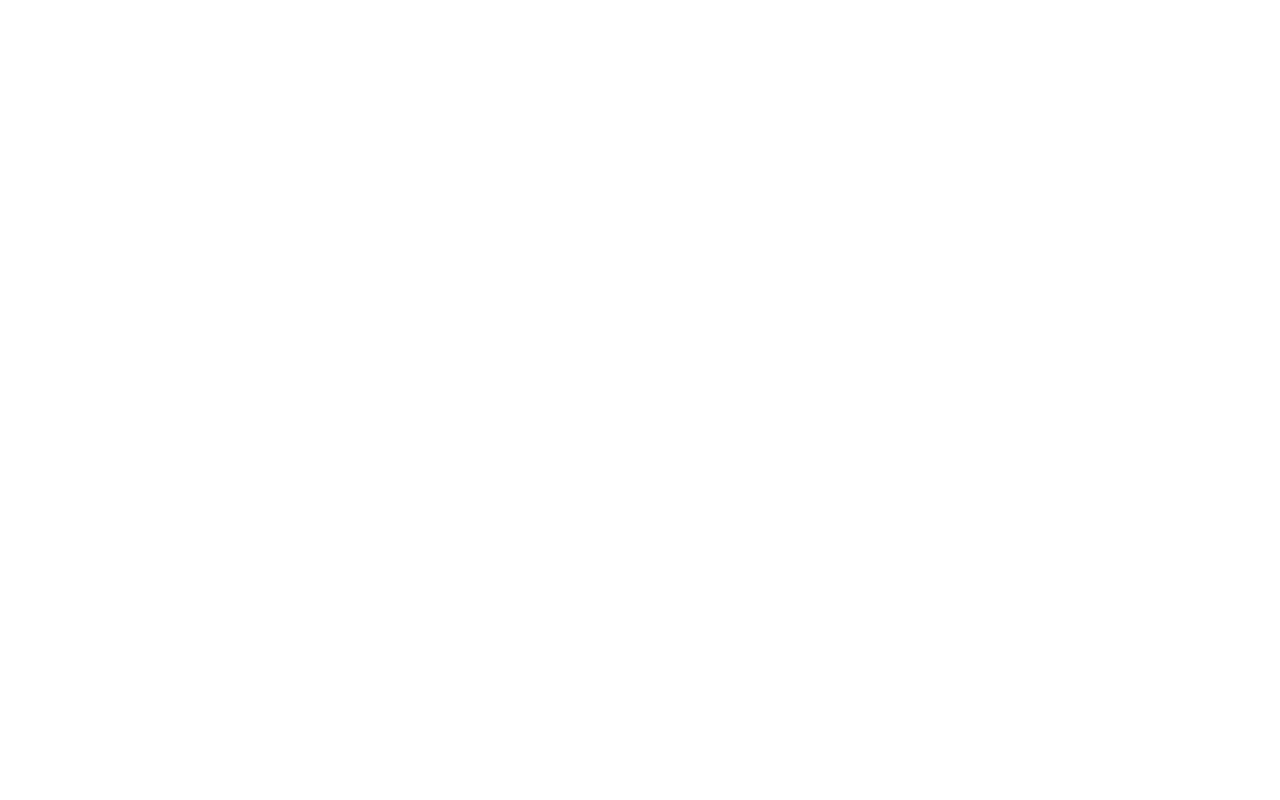
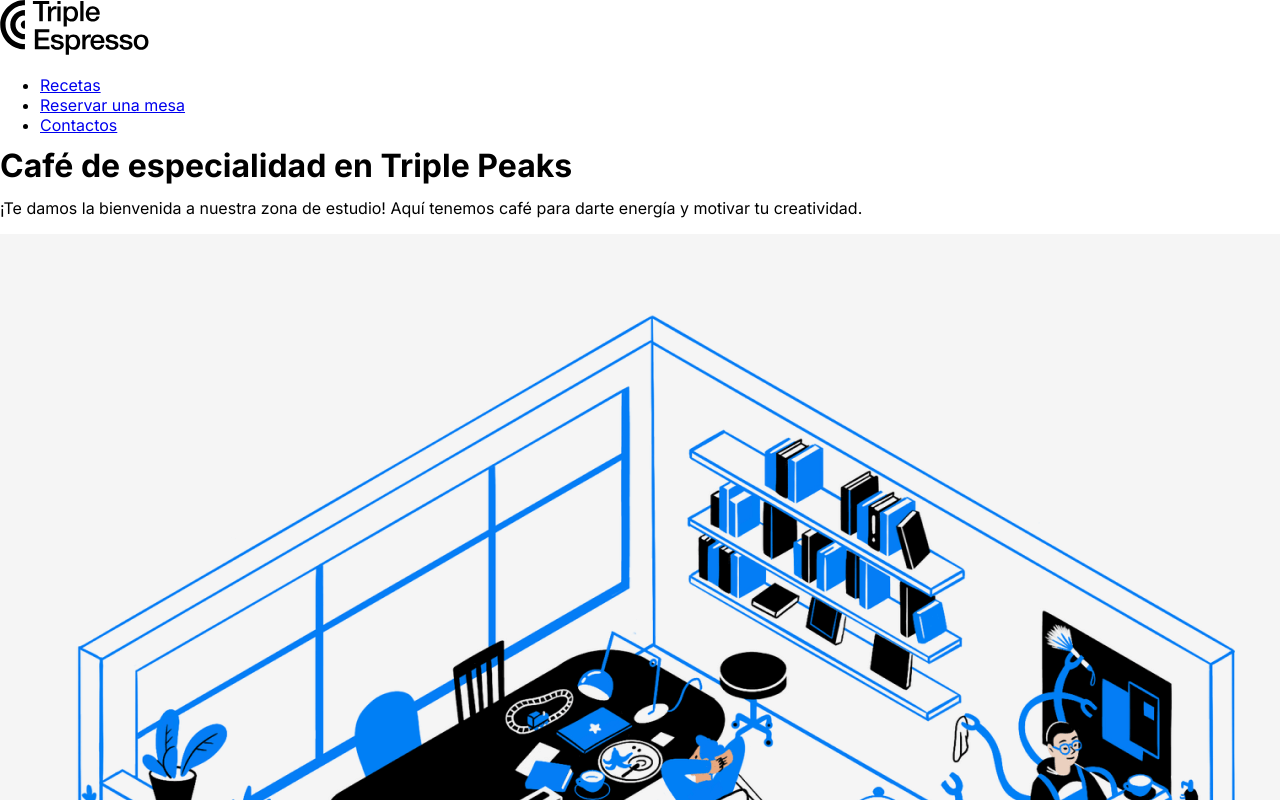
Before and after one commit to axelcisneros/web_project_coffeeshop, a plain HTML site: page index.html in a window 1280 px wide. Shown: the top 800 px of the page. Drawn offline with Linux system fonts and the light colour scheme.

Commit message:
Se agrega bloques y elementos al header

```diff
--- a/index.html
+++ b/index.html
@@ -27,12 +27,61 @@
   </head>
   <body>
     <div class="page">
-      <header class="header"></header>
+      <header class="header">
+        <nav class="nav">
+          <img
+            src="./images/logo_coffeeshop_dark.svg"
+            alt="logo de cafeteria"
+            class="nav__logo"
+          />
+          <ul class="nav__links">
+            <li>
+              <a class="nav__link" href="#recipes">Recetas</a>
+            </li>
+            <li>
+              <a class="nav__link" href="#reservation">Reservar una mesa</a>
+            </li>
+            <li>
+              <a class="nav__link" href="#footer">Contactos</a>
+            </li>
+          </ul>
+        </nav>
+        <div class="header__content">
+          <div>
+            <h1 class="header__title">Café de especialidad en Triple Peaks</h1>
+            <p class="header__description">
+              ¡Te damos la bienvenida a nuestra zona de estudio! Aquí tenemos
+              café para darte energía y motivar tu creatividad.
+            </p>
+          </div>
+          <img
+            src="./images/inside_coffee_shop.png"
+            alt="interior de cafeteria"
+            class="header__image"
+          />
+        </div>
+        <div class="header__footer">
+          <div class="header__hours">
+            <h3 class="header__hours-title">Horario:</h3>
+            <ul class="header__hours-list">
+              <li class="header__list-item">
+                Lunes a Viernes (de 10:00h a 19:00h)
+              </li>
+              <li class="header__list-item">
+                Sábados y Domingos (de 11:00h a 18:00h)
+              </li>
+            </ul>
+          </div>
+          <p class="header__address">
+            Avenida del Éxito 200, Ciudad Triple Peaks
+          </p>
+        </div>
+      </header>
       <main class="content">
-        <section class="content__recipes"></section>
-        <section class="content__reservation"></section>
+        <section class="recipes" id="recipes"></section>
+        <section class="reservation" id="reservation"></section>
       </main>
-      <footer class="footer"></footer>
+      <footer class="footer" id="footer"></footer>
     </div>
   </body>
 </html>
```
